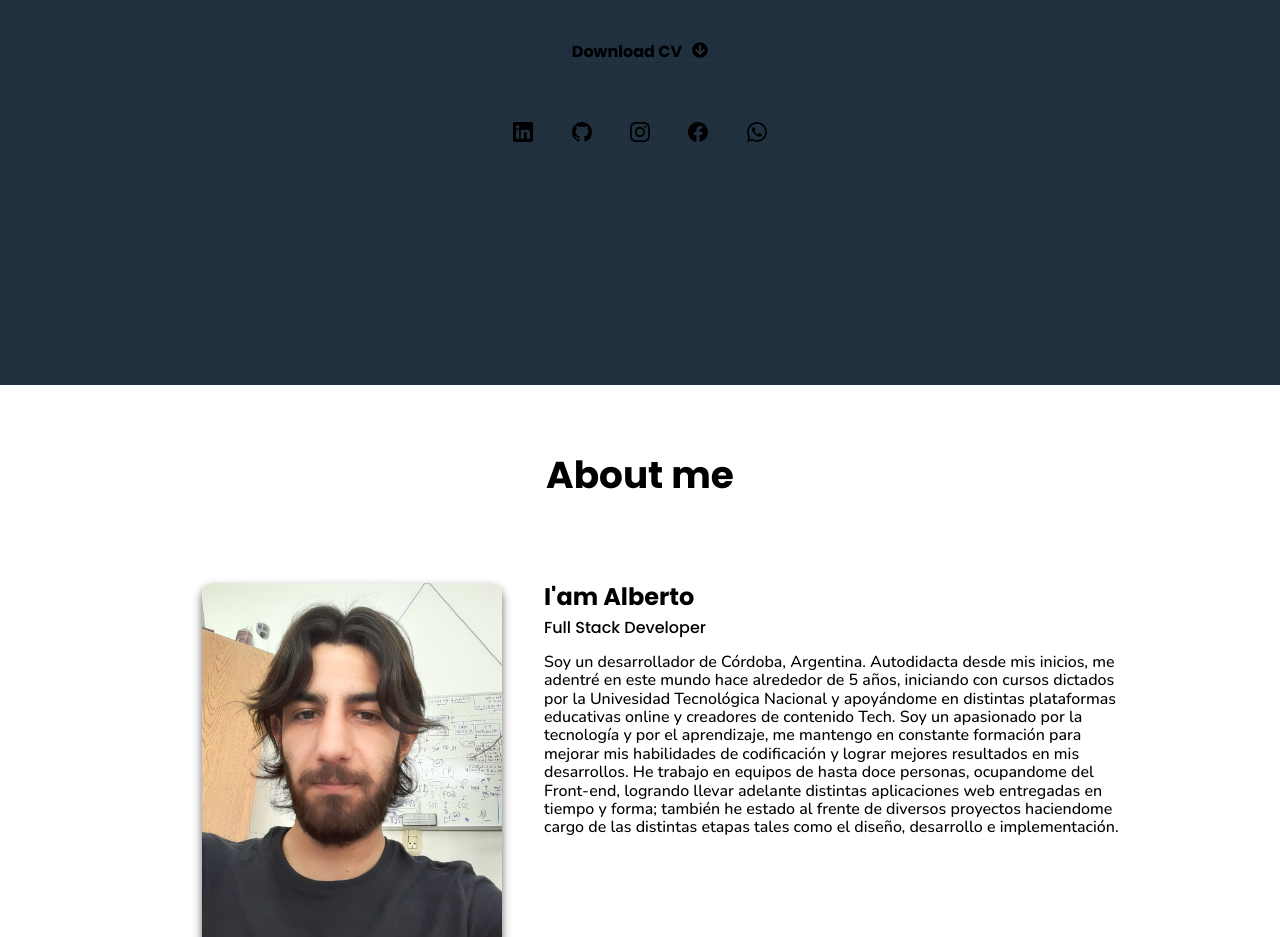
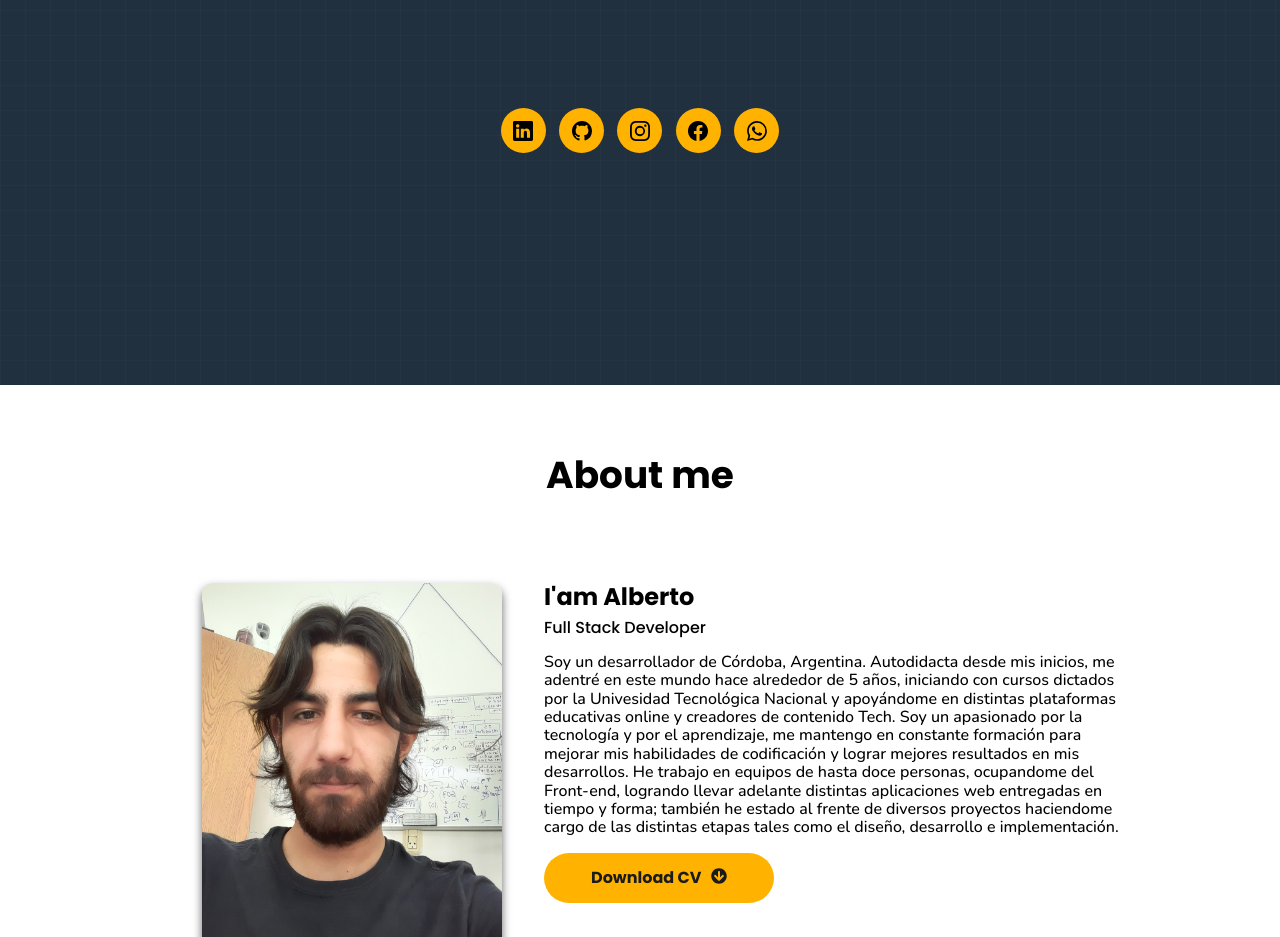
Before and after one commit to betobogino/bogino-web, a React (Vite) app: page / in a window 1280 px wide. Shown: the part 415-1352 px from the top of the page. Built offline with nearby package versions, Linux system fonts and the light colour scheme.

Commit message:
Work of Thuersday

```diff
--- a/src/components/About.jsx
+++ b/src/components/About.jsx
@@ -1,4 +1,5 @@
 import styles from '../styles/components/about.module.css';
+import { FaArrowCircleDown } from 'react-icons/fa';
 
 const About = () => {
     return (
@@ -17,6 +18,7 @@ const About = () => {
                     <p className={styles.p}>Soy un desarrollador de Córdoba, Argentina. Autodidacta desde mis inicios, me adentré en este mundo hace alrededor de 5 años, iniciando con cursos dictados por la Univesidad Tecnológica Nacional y apoyándome en distintas plataformas educativas online y creadores de contenido Tech.
 Soy un apasionado por la tecnología y por el aprendizaje, me mantengo en constante formación para mejorar mis habilidades de codificación y lograr mejores resultados en mis desarrollos.
 He trabajo en equipos de hasta doce personas, ocupandome del Front-end, logrando llevar adelante distintas aplicaciones web entregadas en tiempo y forma; también he estado al frente de diversos proyectos haciendome cargo de las distintas etapas tales como el diseño, desarrollo e implementación.</p>
+                    <button className={styles.button}>Download CV <span className={styles.span}><FaArrowCircleDown /></span></button>
                 </div>
             </div>
         </div>
--- a/src/components/Home.jsx
+++ b/src/components/Home.jsx
@@ -1,5 +1,4 @@
 import { BsArrowDown, BsLinkedin, BsInstagram, BsFacebook, BsGithub, BsWhatsapp } from 'react-icons/bs';
-import { FaArrowCircleDown } from 'react-icons/fa'
 import styles from '../styles/components/home.module.css';
 
 const Home = () => {
@@ -8,7 +7,6 @@ const Home = () => {
             <div className={styles.content}>
                 <h1 className={styles.h1}>Hi there, I am Alberto Bogino</h1>
                 <p className={styles.p}>I am into <span className={styles.span}>development web</span></p>
-                <button className={styles.button}>Download CV <span className={styles.span}><FaArrowCircleDown /></span></button>
                 <div className={styles.div}>
                     <ul className={styles.ul}>
                         <li>
--- a/src/styles/base/_config.css
+++ b/src/styles/base/_config.css
@@ -19,6 +19,7 @@
     --v2-bg-fifth: #fcff64;
     --v2-bg-sixth: #ffffc7;
 
+    --v2-color-black: #1b1b1b;
     /* --a: #FFAF00;
     --b: #4C4C4C;
     --c: #F2F2F2;
--- a/src/styles/components/about.module.css
+++ b/src/styles/components/about.module.css
@@ -37,3 +37,22 @@
     border-radius: 10px;
     box-shadow: 0 5px 10px rgba(0, 0, 0, 0.6);
 }
+.button {
+    width: 40%;
+    padding: 15px;
+    background-color: var(--v2-bg-quarter);
+    color: var(--v2-color-black);
+    border: 1px;
+    border-radius: 25px;
+    font-weight: bold;
+    display: flex;
+    justify-content: center;
+    align-items: center;
+    z-index: 2;
+}
+.button:hover {
+    cursor: pointer;
+}
+button .span {
+    margin-left: 10px;
+}
--- a/src/styles/components/home.module.css
+++ b/src/styles/components/home.module.css
@@ -29,32 +29,13 @@
 .h1 {
     font-size: 3rem;
     margin-bottom: 0;
-    color: var(--v2-bg-tertiary);
+    color: var(--v2-bg-sixth);
 }
 .p {
     font-size: 2rem;
 }
 .p span {
     color: var(--color-light);
-}
-.button {
-    width: 40%;
-    padding: 15px;
-    background-color: var(--color-primary);
-    color: var(--color-light);
-    border: 1px;
-    border-radius: 25px;
-    font-weight: bold;
-    display: flex;
-    justify-content: center;
-    align-items: center;
-    z-index: 2;
-}
-.button:hover {
-    cursor: pointer;
-}
-button .span {
-    margin-left: 10px;
 }
 .div {
     width: 40%;
@@ -65,12 +46,12 @@ button .span {
     list-style: none;
     justify-content: space-between;
     padding: 0;
-    margin-top: 2rem;
+    margin-top: 5rem;
 }
 .ul li {
     width: 45px;
     height: 45px;
-    background: var(--bg-secondary);
+    background: var(--v2-bg-quarter);
     border-radius: 50%;
     display: flex;
     justify-content: center;
```
